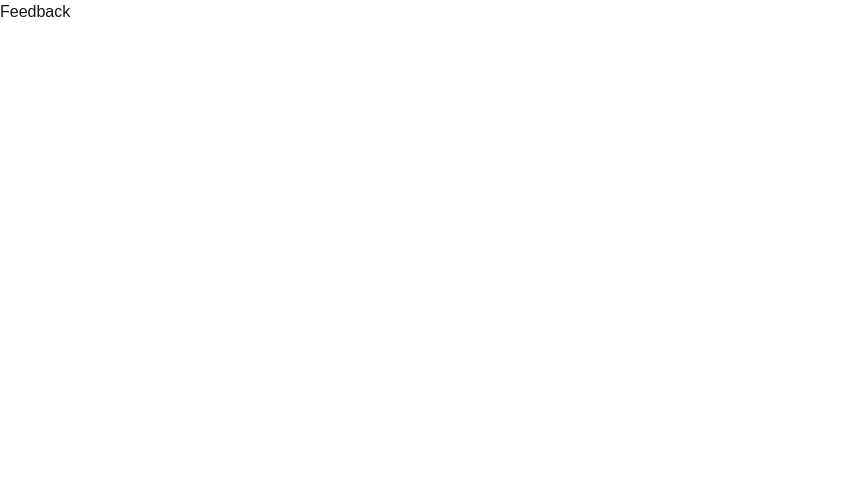
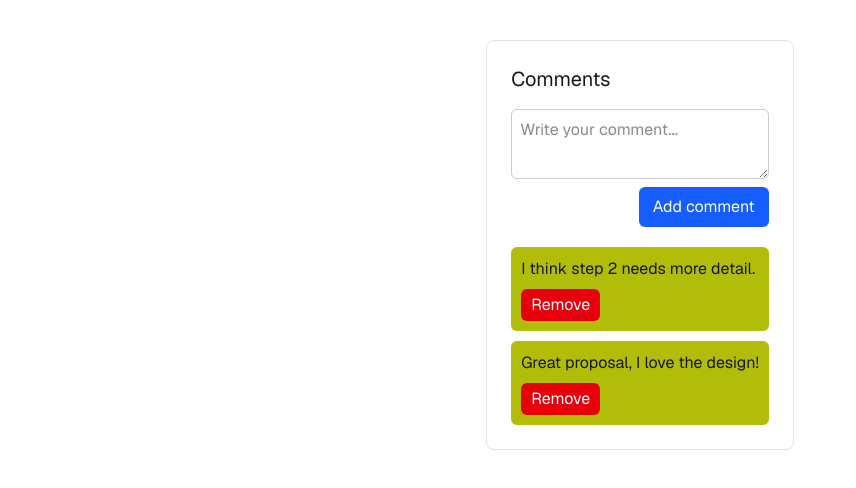
Before and after one commit to oscar-3-3/next-demo, a Next.js app in the folder my-app/: page /feedback in a window 1280 px wide. Shown: the top 488 px of the page, without its empty margins (0-856 px from the left). Built offline with nearby package versions, Linux system fonts and the light colour scheme.

Commit message:
feat: implement FeedbackSection component with comment functionality

```diff
--- a/my-app/app/feedback/page.tsx
+++ b/my-app/app/feedback/page.tsx
@@ -1,3 +1,59 @@
-export default function Feedback() {
-	return <h1>Feedback</h1>;
+"use client";
+
+import { useState } from "react";
+
+interface Comment {
+  text: string;
 }
+
+export default function FeedbackSection() {
+  const [comments, setComments] = useState<Comment[]>([
+    { text: "Great proposal, I love the design!" },
+    { text: "I think step 2 needs more detail." },
+  ]);
+  const [input, setInput] = useState("");
+  const handleAddComment = () => {
+    if (input.trim() === "") return;
+
+    setComments([...comments, { text: input }]);
+    setInput("");
+  };
+  const handleRemoveComment = (index: number) => {
+    setComments(comments.filter((_, i) => i !== index));
+  };
+
+  return (
+    <section className="max-w-[800px] my-10 mx-auto p-6 border border-[#e2e2e2] rounded-lg font-sans">
+      <h2 className="text-xl mb-4">Comments</h2>
+
+      <div className="flex flex-col gap-2 mb-5">
+        <textarea
+          className="p-2 rounded-md border border-[#ccc] min-h-[70px] resize-y font-[inherit]"
+          placeholder="Write your comment..."
+          value={input}
+          onChange={(e) => setInput(e.target.value)}
+        />
+        <button
+          className="self-end px-3.5 py-2 rounded-md border-none bg-blue-600 text-white cursor-pointer"
+          onClick={handleAddComment}
+        >
+          Add comment
+        </button>
+      </div>
+
+      <ul className="list-none p-0 flex flex-col gap-2.5">
+        {[...comments].reverse().map((comment, index) => (
+          <li key={index} className="p-2.5 rounded-md bg-[#b1bd08]">
+            <div dangerouslySetInnerHTML={{ __html: comment.text }} />
+            <button
+              className="mt-2 px-2.5 py-1 rounded-md border-none bg-red-600 text-white cursor-pointer"
+              onClick={() => handleRemoveComment(index)}
+            >
+              Remove
+            </button>
+          </li>
+        ))}
+      </ul>
+    </section>
+  );
+}
```
